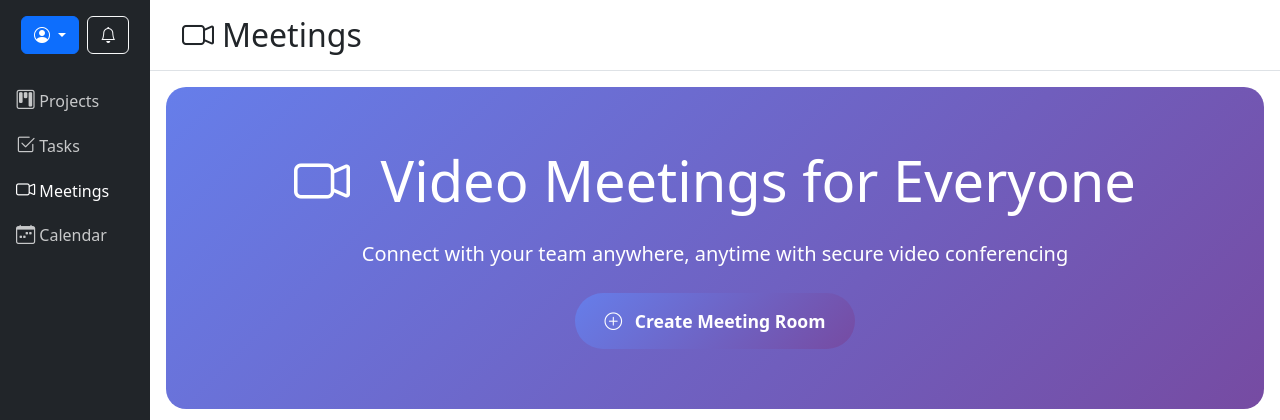
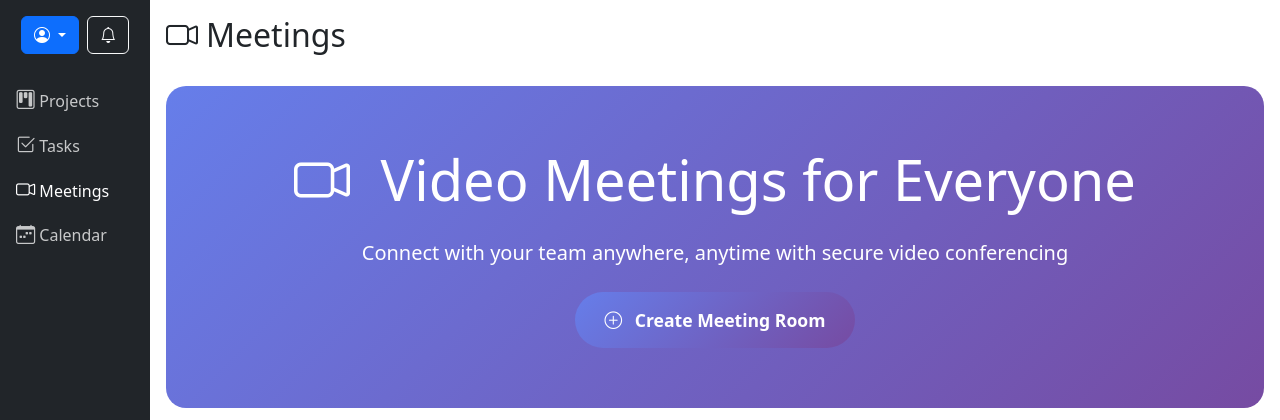
Before and after one commit to AzazelXXI/unitydesk, a FastAPI app: page /meeting/ in a window 1280 px wide. Shown: the top 420 px of the page. Run offline with FastAPI, Linux system fonts and the light colour scheme.

Commit message:
remove the weird line on the top

```diff
--- a/src/views/core/templates/base.html
+++ b/src/views/core/templates/base.html
@@ -152,11 +152,11 @@
         style="padding-left: 0; padding-right: 0"
       >
         <div
-          class="d-flex justify-content-between flex-wrap flex-md-nowrap align-items-center pt-3 pb-2 mb-3 border-bottom"
-        >
-          <h1 class="h2">{% block header %}{% endblock %}</h1>
-          {% block header_actions %}{% endblock %}
-        </div>
+            class="d-flex justify-content-between flex-wrap flex-md-nowrap align-items-center pt-3 pb-2 mb-3"
+          >
+            <h1 class="h2">{% block header %}{% endblock %}</h1>
+            {% block header_actions %}{% endblock %}
+          </div>
 
         {% block content %}
         <!-- Content will be filled by child templates -->
```
